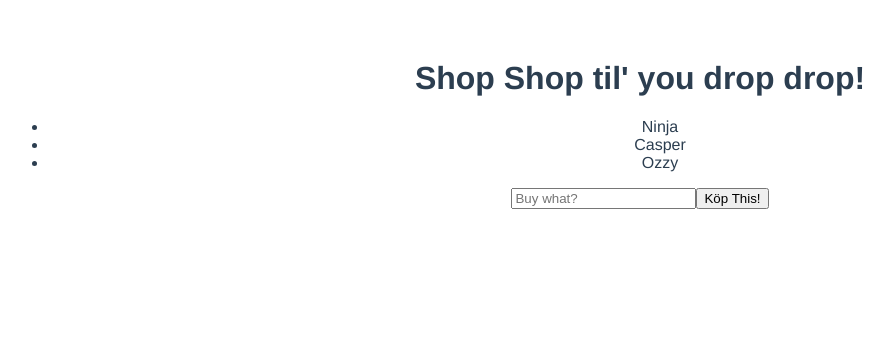
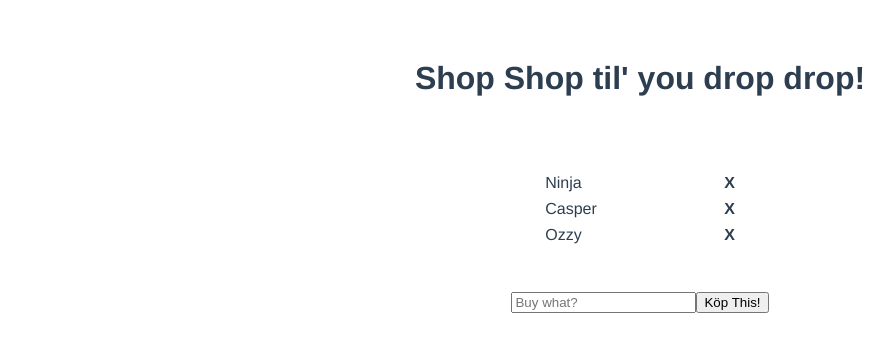
Before and after one commit to Anne-Lie-Back/VueTestProject, a Vue app: page / in a window 1280 px wide. Shown: the top 352 px of the page, without its empty margins (0-893 px from the left). Built offline with nearby package versions, Linux system fonts and the light colour scheme.

Commit message:
I CAN ADD AND REMOVE TODOS :D

```diff
--- a/src/components/ShoppingList.vue
+++ b/src/components/ShoppingList.vue
@@ -1,10 +1,17 @@
 <template>
-    <div>
-        <ul>
-            <li v-for ="dog in dogs" :key= "dog.id"> {{dog.name}}</li>
+    <div class="listWrapper">
+        <ul class="listItem">
+            <li v-for ="(dog, index) in dogs" :key= "dog.id">
+                <div>
+                    {{dog.name}}
+                </div>
+                <div class="removeItem" @click ="removeListItem(index)">
+                    X
+                </div>
+            </li>
         </ul>
         <div>
-        <input type = "text" placeholder = "Buy what?" v-model = "newDog">
+        <input type = "text" placeholder = "Buy what?" v-model = "newDog" v-on:keyup.enter="addDoggo">
         <button>Köp This!</button>
         </div>
     </div>
@@ -14,20 +21,66 @@
 export default{
     name:'ShoppingList',
     data(){
+        return {
+            newDog: '',
 
-        return {
-            newDogs: '',
+            idForDoggo: 4,
                 dogs: [
                 {'name': 'Ninja',
-                 'id': 1},
+                 'id': 1,},
                 {'name':'Casper',
                 'id': 2},
                 {'name': 'Ozzy',
-                'id': 3}
-                ],
+                'id': 3},
+                ]
         }
+
     },
+
+    methods:{
+        addDoggo(){
+            if(this.newDog.trim().length == 0){
+                return
+            }
+            this.dogs.push({
+                name: this.newDog,
+                id: this.idForDoggo
+                })
+            this.newDog = ''
+            this.idForDoggo ++
+        },
+
+        removeListItem(index){
+            this.dogs.splice(index, 1)
+        }
+    }
 }
 
 
 </script>
+
+<style>
+
+.listWrapper{
+    display:flex;
+    flex-direction: column;
+    align-items: center;
+}
+
+ul{
+    width: 15%;
+    padding:0;
+    margin: 3rem;
+}
+
+li{
+    display:flex;
+    justify-content: space-between;
+    margin-top: 0.5rem;
+
+}
+
+.removeItem{
+    font-weight:bold;
+}
+</style>
```
